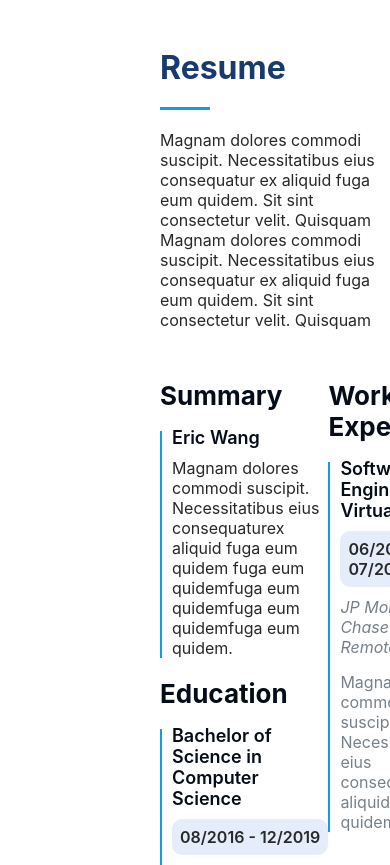
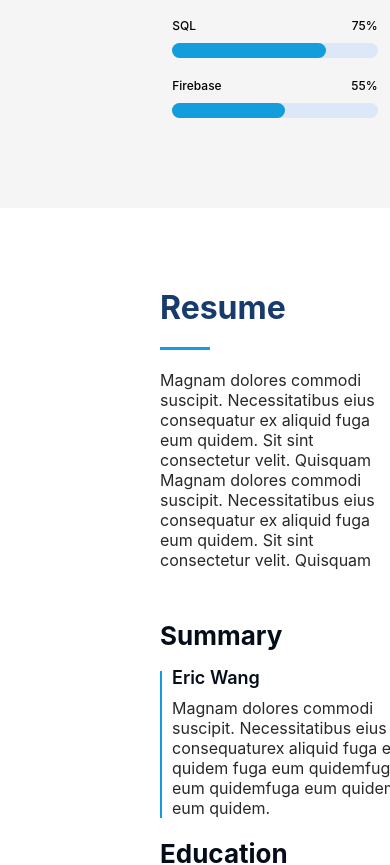
Before and after one commit to easXin/Personal-Portfolio, a React (Create React App) app: page / in a window 390 px wide. Shown: the part 2640-3505 px from the top of the page. Built offline with nearby package versions, Linux system fonts and the light colour scheme.

Commit message:
fix layout margin

```diff
--- a/src/components/body/about/projectsSec/Projects.css
+++ b/src/components/body/about/projectsSec/Projects.css
@@ -20,6 +20,7 @@
   font-size: 16px;
   font-weight: 400;
   color: #272829;
+  margin-right: 20px;
 }
 .projects__title > hr {
   width: 50px;
--- a/src/components/body/about/resumeSec/Resume.css
+++ b/src/components/body/about/resumeSec/Resume.css
@@ -23,6 +23,7 @@
   font-size: 16px;
   font-weight: 400;
   color: #272829;
+  margin-right: 20px;
 }
 .resume__title > hr {
   width: 50px;
@@ -36,6 +37,7 @@
   display: flex;
   flex-direction: row;
   justify-content: space-between;
+  width: 70vw;
 }
 
 .resume__detailLeft,
@@ -43,6 +45,12 @@
   flex: 0.5;
 }
 
+@media (max-width: 990px) {
+  .resume__detail {
+    display: flex;
+    flex-direction: column;
+  }
+}
 @media (max-width: 1199px) {
   .resume {
     padding-left: 220px;
--- a/src/components/body/about/skillsSec/Skills.css
+++ b/src/components/body/about/skillsSec/Skills.css
@@ -26,6 +26,7 @@
   font-size: 16px;
   font-weight: 400;
   color: #272829;
+  margin-right: 10px;
 }
 
 .skills__title > hr {
@@ -38,7 +39,7 @@
 
 .skills__detail {
   margin: auto;
-  width: 98%;
+  width: 90%;
   padding: 10px;
 }
 
@@ -60,3 +61,10 @@
     margin-bottom: 20px;
   }
 }
+
+@media (max-width: 990px) {
+  .skills__detailInfo {
+    display: flex;
+    flex-direction: column;
+  }
+}
```
